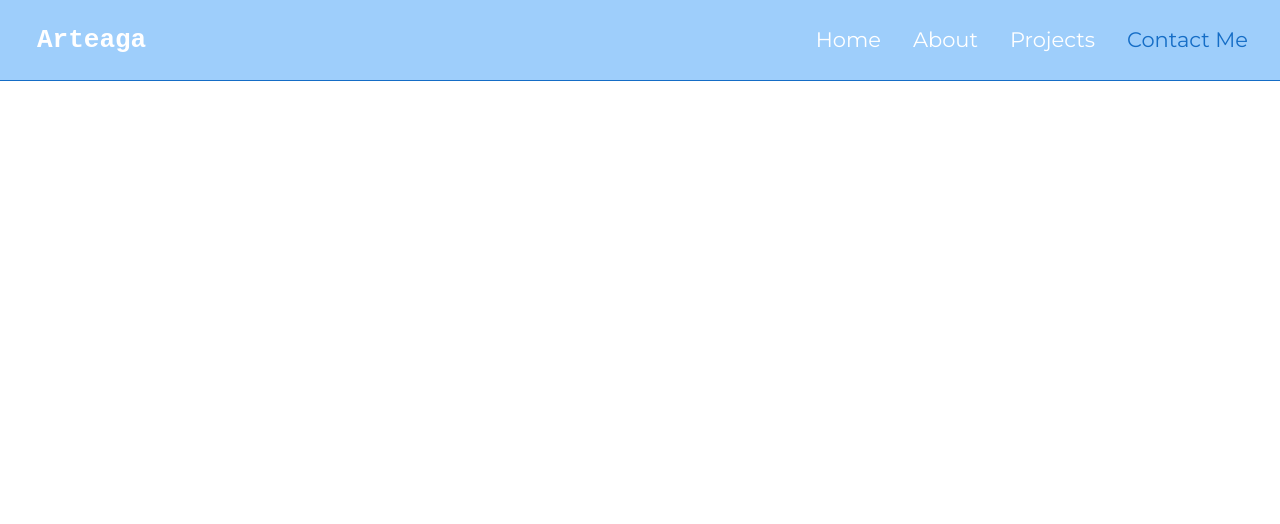
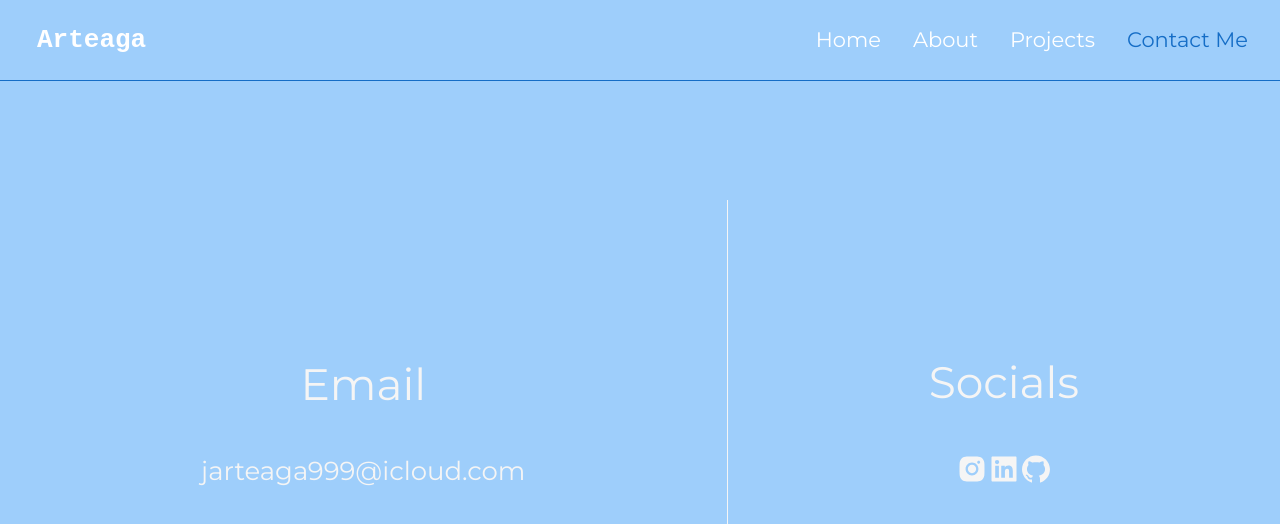
Before and after one commit to JAA999/JAA999.github.io, a React (Create React App) app: page /contact in a window 1280 px wide. Shown: the top 524 px of the page. Built offline with nearby package versions, Linux system fonts and the light colour scheme.

Commit message:
Transferred social icons to contact page

```diff
--- a/src/pages/Contact/contact.css
+++ b/src/pages/Contact/contact.css
@@ -3,11 +3,24 @@
 .Contact{
     min-height: 100vh;
     display: flex;
-    justify-content: center;
-    font-family: 'Oswald', sans-serif;
+    flex-direction: row;
+    justify-content: space-evenly;
+    flex-wrap: wrap;
+    align-items: center;
+    font-family: 'Montserrat', sans-serif;
+    background-color: #9ECEFB;
+    color: whitesmoke
 }
 
-.Contact-title{
-    color: white;
-    font-size: 7vh;
+.email, .social-media{text-align: center; align-items: center;}
+
+.email-link{text-decoration: none; color: whitesmoke; font-size: calc(10px + 2vmin);}
+
+.section-titles{font-size: calc(20px + 3vmin);}
+
+.separator{
+    height: 50vh;
+    width: 1px;
+    background-color: whitesmoke;
+    align-items: center;
 }
--- a/src/pages/Contact/contact.js
+++ b/src/pages/Contact/contact.js
@@ -1,10 +1,24 @@
 import React from 'react';
 import './contact.css';
+import {AiFillInstagram, AiFillLinkedin, AiFillGithub} from 'react-icons/ai';
+import {IconContext} from 'react-icons';
 
 const Contact = () => {
     return (
         <div className='Contact'>
-            <h1 className='Contact-title'>Contact</h1>
+            <div className='email'>
+                <p className='section-titles'>Email</p>
+                <a href='mailto:jarteaga999@gmail.com' className='email-link'>jarteaga999@icloud.com</a>
+            </div>
+            <div className='separator'></div>
+            <div className='social-media'>
+                <p className='section-titles'>Socials</p>
+                <IconContext.Provider value={{color: 'whitesmoke', className: 'social-icons', size:'2em'}}>
+                    <a href='https://www.instagram.com/josephart999/' target='_blank'><AiFillInstagram id='instagram'/></a>
+                    <a href='https://www.linkedin.com/in/joseph-arteaga-597282248/' target='_blank'><AiFillLinkedin id='linkedin'/></a>
+                    <a href='https://github.com/JAA999' target='_blank'><AiFillGithub id='github'/></a>
+                </IconContext.Provider>
+            </div>
         </div>
     );
 };
```
Also changed, not shown: src/pages/Home/index.js (+0 -9 lines).
